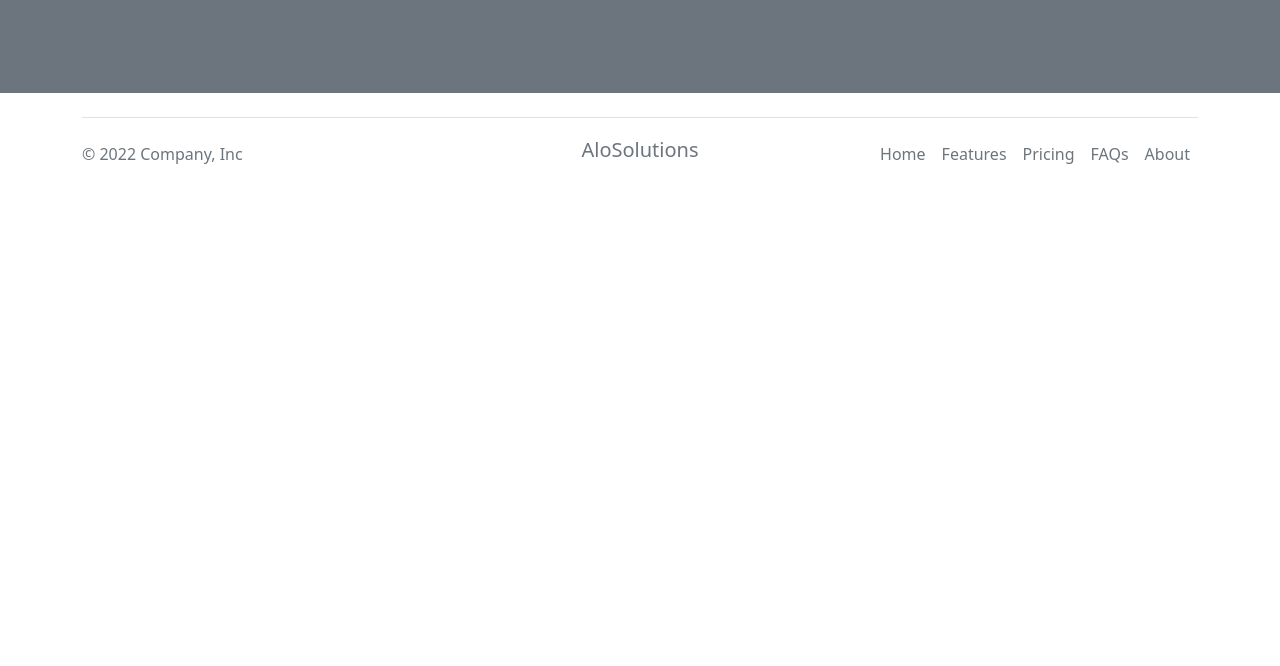
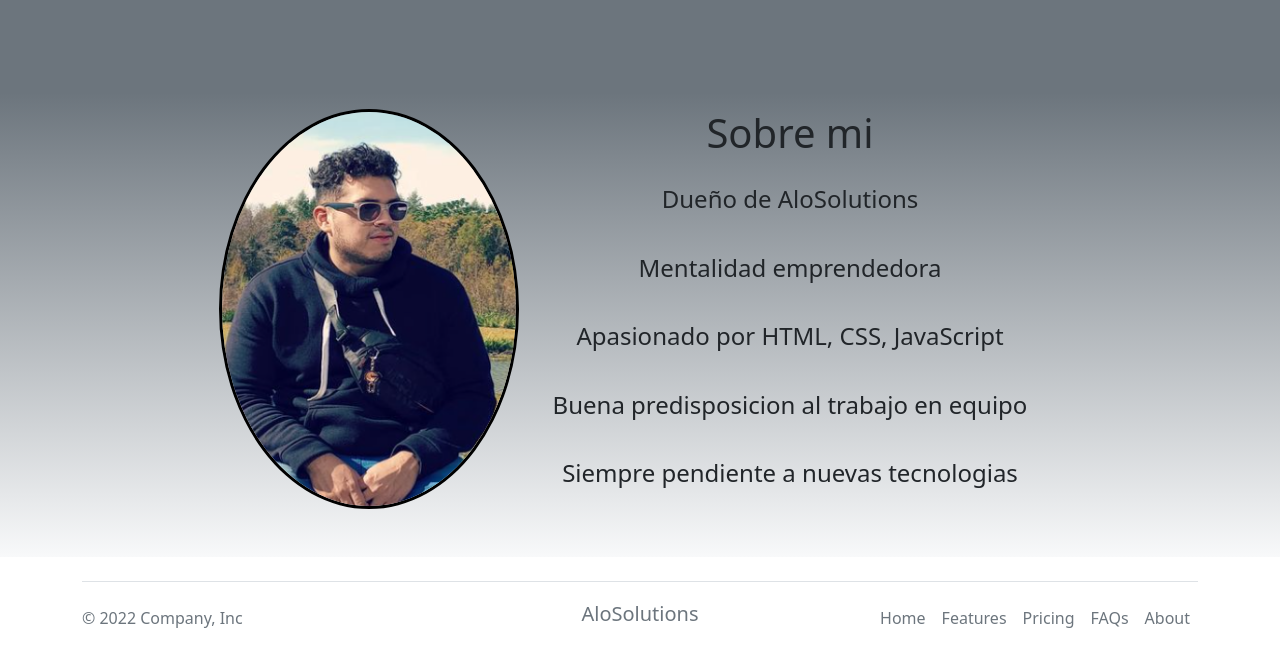
Before and after one commit to alobarros8/Landingalo, a website: page index.html in a window 1280 px wide. Shown: the part 2652-3318 px from the top of the page. Before the commit the page ends 2866 px from the top, so only its background shows below. Drawn offline with nearby package versions, Linux system fonts and the light colour scheme; files that its build step writes are made by us from their sources.

Commit message:
cambios8/11

```diff
--- a/index.html
+++ b/index.html
@@ -5,7 +5,7 @@
     <meta http-equiv="X-UA-Compatible" content="IE=edge" />
     <meta name="viewport" content="width=device-width, initial-scale=1.0" />
     <title>AloSolutions</title>
-    <link rel="stylesheet" href="style.css" />
+    <link rel="stylesheet" href="/css/style.css" />
     <link
       href="https://cdn.jsdelivr.net/npm/bootstrap@5.2.2/dist/css/bootstrap.min.css"
       rel="stylesheet"
@@ -229,6 +229,18 @@
       </div>
     </div>
     <!--sobre mi-->
+    <div class="bg-sobremi">
+    <div class=" container ">
+      <div class=" d-flex flex-wrap justify-content-center pt-3 p-3">
+        <img src="./assets/fotoperfil.PNG" class="img-perfil" alt="fotoperfil">
+        <div class=" col-md-6 align-items-center"><h2 class="fs-1 text-center">Sobre mi</h2>
+        <ul class="list-group text-center "><li class="list-group-item-2">Dueño de AloSolutions</li>
+        <li class="list-group-item-2"> Mentalidad emprendedora</li>
+        <li class="list-group-item-2"> Apasionado por HTML, CSS, JavaScript</li>
+        <li class="list-group-item-2"> Buena predisposicion al trabajo en equipo</li>
+        <li class="list-group-item-2">Siempre pendiente a nuevas tecnologias</li></ul></div>
+      </div>
+    </div></div>
 
     <!--footer-->
     <div class="container">
--- a/scss/style.scss
+++ b/scss/style.scss
@@ -1,6 +1,12 @@
 @import "../node_modules/bootstrap/scss/bootstrap";
+@import url("https://fonts.googleapis.com/css2?family=Rajdhani:wght@300;500;600;700&display=swap");
 $navbar-dark-color: rgba($white, 0.9);
 $dark: rgb(0, 0, 0);
+$font-family-base: "Rajdhani", sans-serif;
+body {
+  font-family: "Rajdhani", sans-serif;
+}
+
 .bg-img {
   background-image: url(../assets/placeimg_1000_480_tech.jpg);
   background-size: cover;
@@ -9,3 +15,18 @@ $dark: rgb(0, 0, 0);
 .lol {
   font-size: 500%;
 }
+.img-perfil {
+  width: 300px;
+  height: 400px;
+  border-radius: 50%;
+  margin-bottom: 3%;
+  border: solid rgb(0, 0, 0);
+}
+.list-group-item-2 {
+  list-style-type: none;
+  padding: 3%;
+  font-size: 150%;
+}
+.bg-sobremi {
+  background-image: linear-gradient($secondary, $light);
+}
```
Also changed, not shown: assets/fotoperfil.PNG (added), css/style.css, 1 other file.
